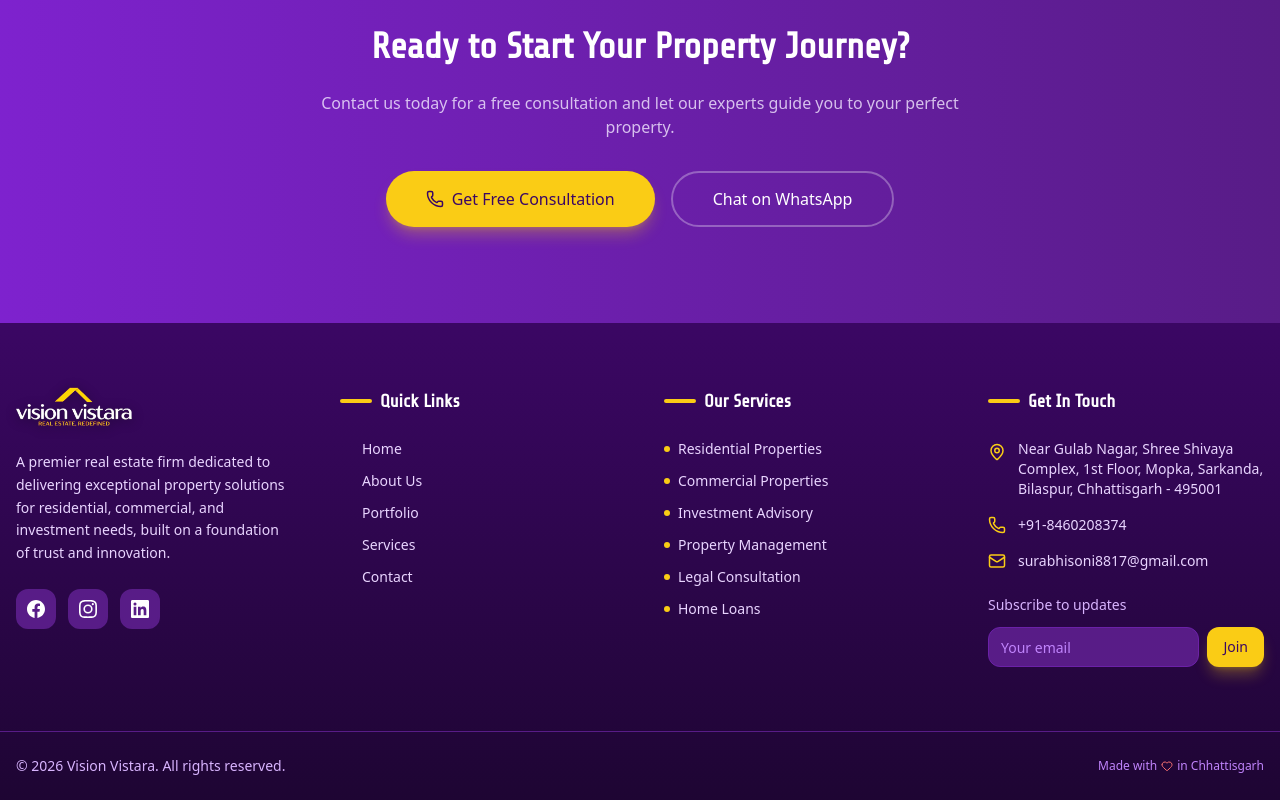
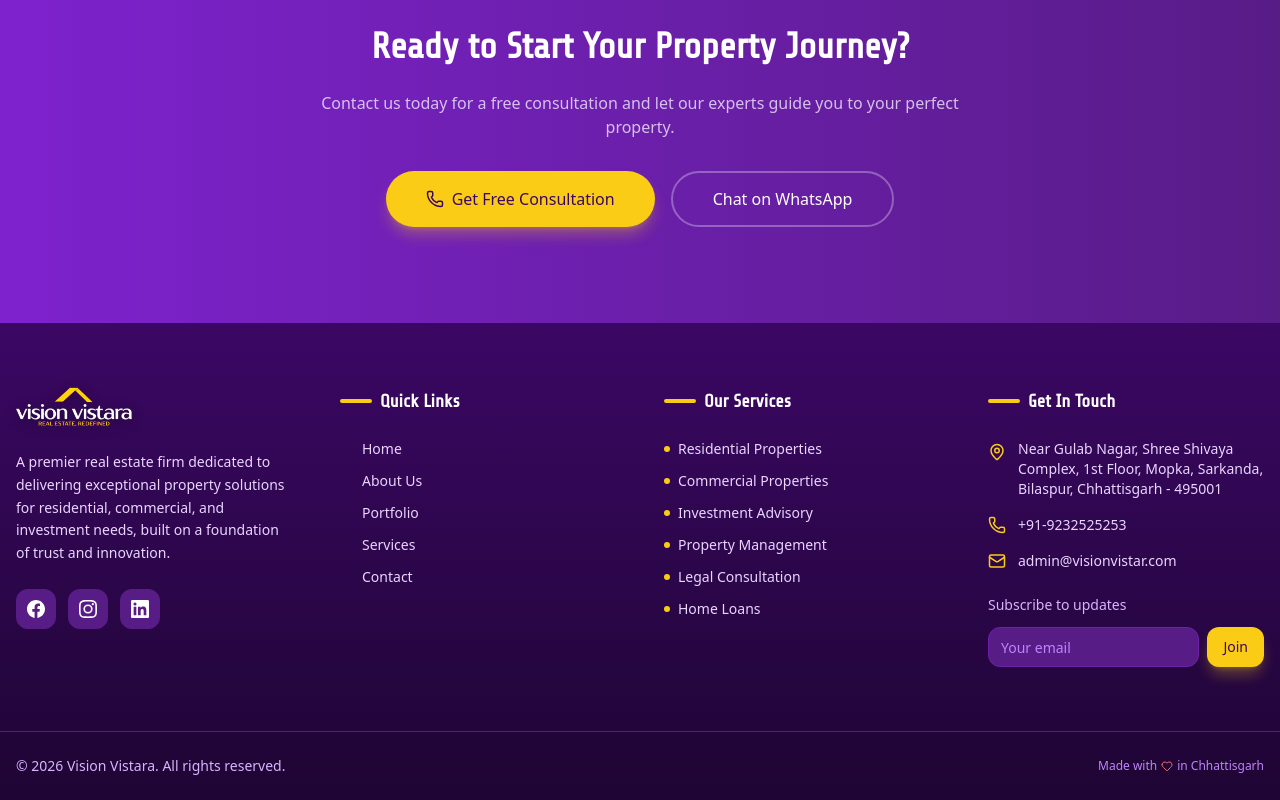
Before and after one commit to visionvistarabsp-hue/vision_vistara, a Next.js app: page /services in a window 1280 px wide. Shown: the part 3929-4729 px from the top of the page. Built offline with nearby package versions, Linux system fonts and the light colour scheme.

Commit message:
push time

```diff
--- a/src/app/about/page.tsx
+++ b/src/app/about/page.tsx
@@ -45,19 +45,9 @@ const milestones = [
 
 const team = [
   {
-    name: "Surabhi Soni",
+    name: "Aviral Sharma",
     role: "Founder & CEO",
-    image: "https://images.unsplash.com/photo-1573496359142-b8d87734a5a2?w=400&h=400&fit=crop",
-  },
-  {
-    name: "Rahul Sharma",
-    role: "Head of Sales",
     image: "https://images.unsplash.com/photo-1560250097-0b93528c311a?w=400&h=400&fit=crop",
-  },
-  {
-    name: "Priya Patel",
-    role: "Design Director",
-    image: "https://images.unsplash.com/photo-1580489944761-15a19d654956?w=400&h=400&fit=crop",
   },
 ];
 
@@ -269,7 +259,7 @@ export default function About() {
             </div>
           </FadeIn>
 
-          <StaggerContainer className="grid md:grid-cols-3 gap-8">
+          <StaggerContainer className="grid md:grid-cols-1 gap-8 max-w-md mx-auto">
             {team.map((member) => (
               <StaggerItem key={member.name}>
                 <motion.div whileHover={{ y: -10 }}>
--- a/src/app/contact/page.tsx
+++ b/src/app/contact/page.tsx
@@ -32,12 +32,12 @@ const contactInfo = [
   {
     icon: Phone,
     title: "Call Us",
-    details: ["+91-8460208374", "+91-7869865048"],
+    details: ["+91-9232525253", "+91-7869865048"],
   },
   {
     icon: Mail,
     title: "Email Us",
-    details: ["info@visionvistara.com", "sales@visionvistara.com"],
+    details: ["admin@visionvistar.com", "admin@visionvistar.com"],
   },
   {
     icon: Clock,
@@ -47,9 +47,9 @@ const contactInfo = [
 ];
 
 const offices = [
-  { city: "Bilaspur (Head Office)", address: "Main Road, Sakri, Bilaspur, CG 495001", phone: "+91-8460208374" },
+  { city: "Bilaspur (Head Office)", address: "Main Road, Sakri, Bilaspur, CG 495001", phone: "+91-9232525253" },
   { city: "Raipur", address: "Commercial Hub, GE Road, Raipur, CG 492001", phone: "+91-7869865048" },
-  { city: "Janjgir-Champa", address: "Near Bus Stand, Champa, Janjgir-Champa, CG 495671", phone: "+91-8460208374" },
+  { city: "Janjgir-Champa", address: "Near Bus Stand, Champa, Janjgir-Champa, CG 495671", phone: "+91-9232525253" },
 ];
 
 export default function Contact() {
@@ -201,7 +201,7 @@ export default function Contact() {
                             required
                             value={formData.phone}
                             onChange={(e) => setFormData({ ...formData, phone: e.target.value })}
-                            placeholder="+91 8460208374"
+                            placeholder="+91 9232525253"
                           />
                         </div>
                       </div>
@@ -331,13 +331,13 @@ export default function Contact() {
                     </p>
                     <div className="flex flex-wrap gap-3">
                       <Button variant="secondary" size="lg" asChild>
-                        <a href="tel:+918460208374">
+                        <a href="tel:+919232525253">
                           <Phone size={16} className="mr-2" />
                           Call Now
                         </a>
                       </Button>
                       <Button variant="default" size="lg" className="bg-green-500 hover:bg-green-600" asChild>
-                        <a href="https://wa.me/918460208374" target="_blank" rel="noopener noreferrer">
+                        <a href="https://wa.me/919232525253" target="_blank" rel="noopener noreferrer">
                           <MessageCircle size={16} className="mr-2" />
                           WhatsApp
                         </a>
--- a/src/app/services/page.tsx
+++ b/src/app/services/page.tsx
@@ -277,7 +277,7 @@ export default function Services() {
                 </Link>
               </Button>
               <Button variant="outline" size="xl" asChild>
-                <a href="https://wa.me/918460208374" target="_blank" rel="noopener noreferrer">
+                <a href="https://wa.me/919232525253" target="_blank" rel="noopener noreferrer">
                   Chat on WhatsApp
                 </a>
               </Button>
--- a/src/components/FloatingButtons.tsx
+++ b/src/components/FloatingButtons.tsx
@@ -53,7 +53,7 @@ export default function FloatingButtons() {
       <div className="fixed bottom-6 right-6 z-50 flex flex-col gap-4">
         {/* WhatsApp Button */}
         <motion.a
-          href="https://wa.me/918460208374?text=Hi%20Vision%20Vistara%2C%20I%20am%20interested%20in%20your%20properties."
+          href="https://wa.me/919232525253?text=Hi%20Vision%20Vistara%2C%20I%20am%20interested%20in%20your%20properties."
           target="_blank"
           rel="noopener noreferrer"
           initial={{ scale: 0 }}
@@ -68,7 +68,7 @@ export default function FloatingButtons() {
 
         {/* Email Button */}
         <motion.a
-          href="mailto:info@visionvistara.com?subject=Property%20Inquiry&body=Hi%20Vision%20Vistara%2C%0A%0AI%20am%20interested%20in%20your%20properties.%20Please%20share%20details."
+          href="mailto:admin@visionvistar.com?subject=Property%20Inquiry&body=Hi%20Vision%20Vistara%2C%0A%0AI%20am%20interested%20in%20your%20properties.%20Please%20share%20details."
           initial={{ scale: 0 }}
           animate={{ scale: 1 }}
           transition={{ delay: 1.2, type: "spring", stiffness: 200 }}
--- a/src/components/Footer.tsx
+++ b/src/components/Footer.tsx
@@ -136,12 +136,12 @@ export default function Footer() {
               </li>
               <li className="flex items-center gap-3">
                 <Phone size={18} className="text-yellow-400 shrink-0" />
-                <span className="text-purple-200 text-sm">+91-8460208374</span>
+                <span className="text-purple-200 text-sm">+91-9232525253</span>
               </li>
               <li className="flex items-center gap-3">
                 <Mail size={18} className="text-yellow-400 shrink-0" />
                 <span className="text-purple-200 text-sm">
-                  surabhisoni8817@gmail.com
+                  admin@visionvistar.com
                 </span>
               </li>
             </ul>
--- a/src/components/Navbar.tsx
+++ b/src/components/Navbar.tsx
@@ -290,18 +290,18 @@ export default function Navbar() {
               className="relative px-6 pb-8 space-y-3"
             >
               <a
-                href="tel:+918460208374"
+                href="tel:+919232525253"
                 className="flex items-center gap-3 px-5 py-3.5 text-sm font-medium text-white/80 bg-white/5 rounded-2xl hover:bg-white/10 transition-colors backdrop-blur-md border border-white/10"
               >
                 <Phone size={16} className="text-yellow-400" />
-                +91-8460208374
+                +91-9232525253
               </a>
               <a
-                href="mailto:surabhisoni8817@gmail.com"
+                href="mailto:admin@visionvistar.com"
                 className="flex items-center gap-3 px-5 py-3.5 text-sm font-medium text-white/80 bg-white/5 rounded-2xl hover:bg-white/10 transition-colors backdrop-blur-md border border-white/10"
               >
                 <Mail size={16} className="text-yellow-400" />
-                surabhisoni8817@gmail.com
+                admin@visionvistar.com
               </a>
               <motion.div whileHover={{ scale: 1.02 }} whileTap={{ scale: 0.97 }}>
                 <Button
```
